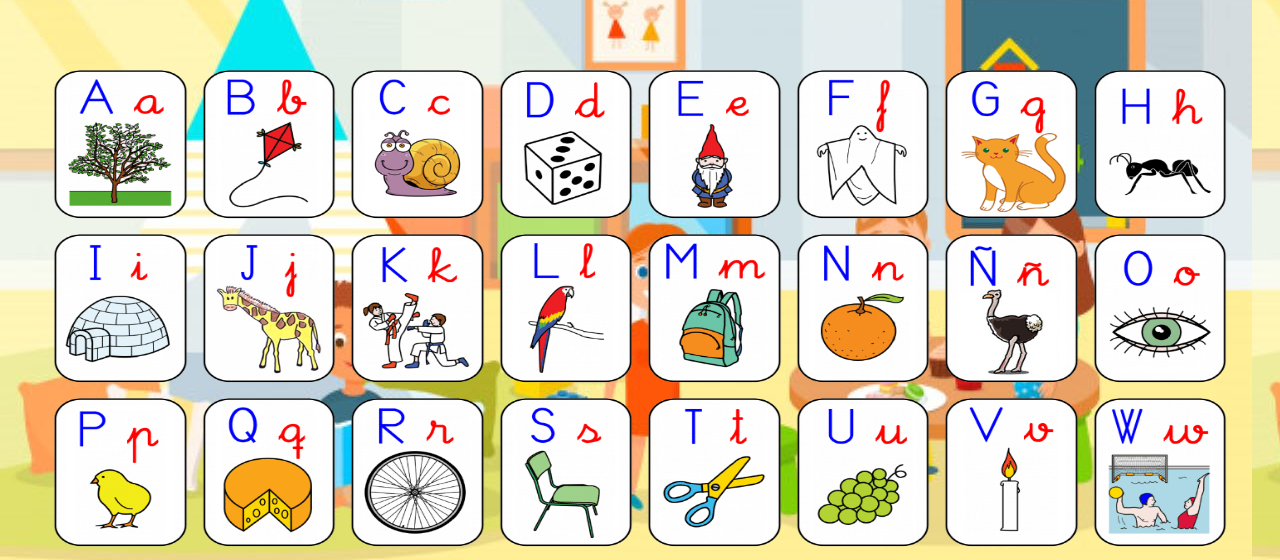
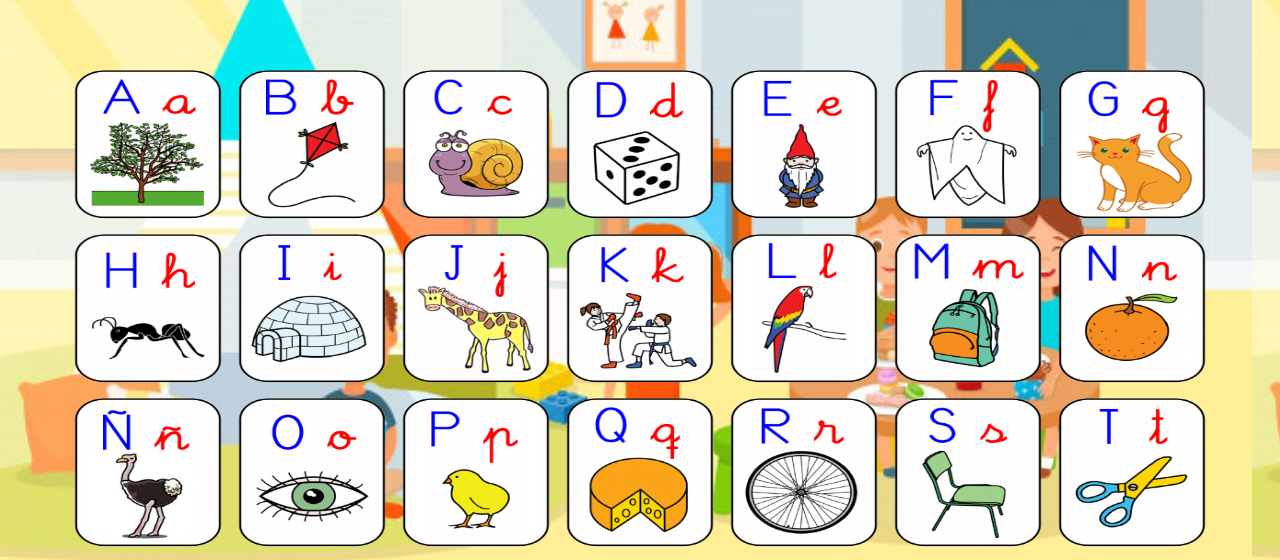
Before and after one commit to Saancho/abecedario-infantil, a plain HTML site: page index.html in a window 1280 px wide. Shown: the part 187-747 px from the top of the page. Drawn offline with Linux system fonts and the light colour scheme.

Commit message:
Update abecedario.css

```diff
--- a/abecedario.css
+++ b/abecedario.css
@@ -1,7 +1,7 @@
 /*Estilo de los botones*/
 input
    {
-    width: 144.5px;
+    width: 160px;
     height: 160px;
     font-size: 100px;
    }
```
